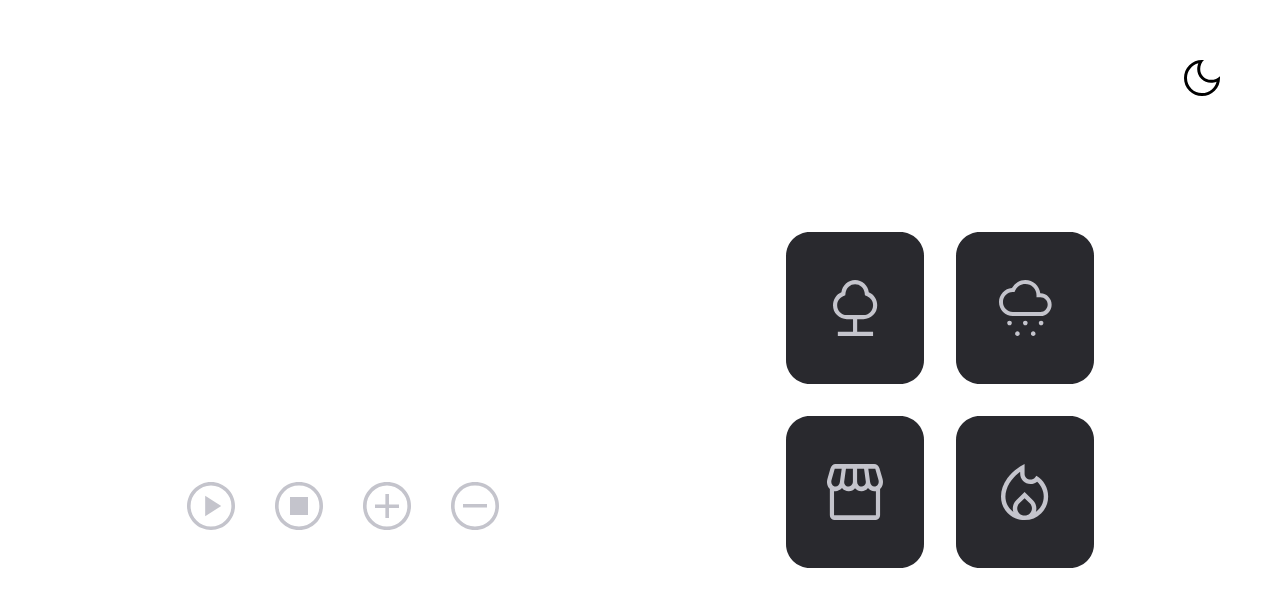
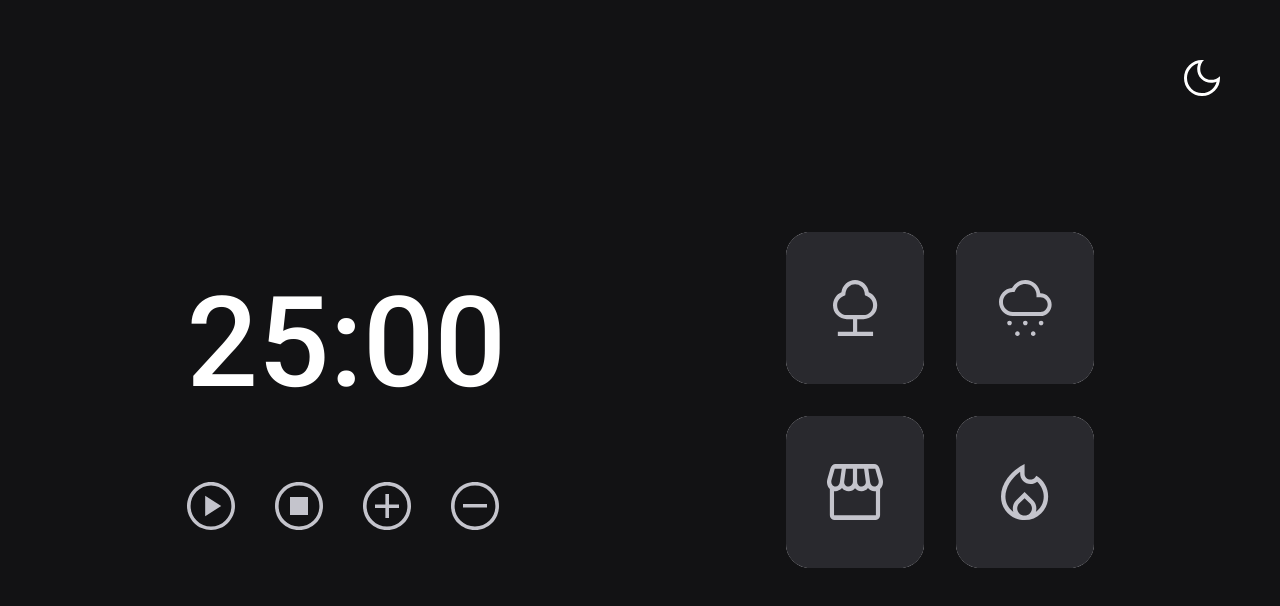
Before and after one commit to Clara-Pacheco/FocusTimer2.0-DarkMode, a plain HTML site: page index.html in a window 1280 px wide. Both pictures are taken after a click on the icon 1198 px from the left and 82 px from the top of the page. Drawn offline with Linux system fonts and the light colour scheme.

Commit message:
Change path color from dark-icon, delete background-color from css main and change background color with click events on sun/moon icons

```diff
--- a/index.html
+++ b/index.html
@@ -21,7 +21,7 @@
 
       <div class="dark">
         <svg class="dark-icon notActiveIcon" width="36" height="36" viewBox="0 0 36 36" fill="none" xmlns="http://www.w3.org/2000/svg">
-          <path class="dark-icon-path" d="M18 36C13 36 8.75 34.25 5.25 30.75C1.75 27.25 0 23 0 18C0 13 1.75 8.75 5.25 5.25C8.75 1.75 13 0 18 0C18.2667 0 18.55 0.00833343 18.85 0.0250001C19.15 0.0416668 19.5333 0.0666666 20 0.0999999C18.8 1.16667 17.8667 2.48333 17.2 4.05C16.5333 5.61667 16.2 7.26667 16.2 9C16.2 12 17.25 14.55 19.35 16.65C21.45 18.75 24 19.8 27 19.8C28.7333 19.8 30.3833 19.4917 31.95 18.875C33.5167 18.2583 34.8333 17.4 35.9 16.3C35.9333 16.7 35.9583 17.025 35.975 17.275C35.9917 17.525 36 17.7667 36 18C36 23 34.25 27.25 30.75 30.75C27.25 34.25 23 36 18 36ZM18 33C21.6333 33 24.8 31.875 27.5 29.625C30.2 27.375 31.8833 24.7333 32.55 21.7C31.7167 22.0667 30.825 22.3417 29.875 22.525C28.925 22.7083 27.9667 22.8 27 22.8C23.1667 22.8 19.9083 21.4583 17.225 18.775C14.5417 16.0917 13.2 12.8333 13.2 9C13.2 8.2 13.2833 7.34167 13.45 6.425C13.6167 5.50833 13.9167 4.46667 14.35 3.3C11.0833 4.2 8.375 6.025 6.225 8.775C4.075 11.525 3 14.6 3 18C3 22.1667 4.45833 25.7083 7.375 28.625C10.2917 31.5417 13.8333 33 18 33Z" fill="black"/>
+          <path class="dark-icon-path" d="M18 36C13 36 8.75 34.25 5.25 30.75C1.75 27.25 0 23 0 18C0 13 1.75 8.75 5.25 5.25C8.75 1.75 13 0 18 0C18.2667 0 18.55 0.00833343 18.85 0.0250001C19.15 0.0416668 19.5333 0.0666666 20 0.0999999C18.8 1.16667 17.8667 2.48333 17.2 4.05C16.5333 5.61667 16.2 7.26667 16.2 9C16.2 12 17.25 14.55 19.35 16.65C21.45 18.75 24 19.8 27 19.8C28.7333 19.8 30.3833 19.4917 31.95 18.875C33.5167 18.2583 34.8333 17.4 35.9 16.3C35.9333 16.7 35.9583 17.025 35.975 17.275C35.9917 17.525 36 17.7667 36 18C36 23 34.25 27.25 30.75 30.75C27.25 34.25 23 36 18 36ZM18 33C21.6333 33 24.8 31.875 27.5 29.625C30.2 27.375 31.8833 24.7333 32.55 21.7C31.7167 22.0667 30.825 22.3417 29.875 22.525C28.925 22.7083 27.9667 22.8 27 22.8C23.1667 22.8 19.9083 21.4583 17.225 18.775C14.5417 16.0917 13.2 12.8333 13.2 9C13.2 8.2 13.2833 7.34167 13.45 6.425C13.6167 5.50833 13.9167 4.46667 14.35 3.3C11.0833 4.2 8.375 6.025 6.225 8.775C4.075 11.525 3 14.6 3 18C3 22.1667 4.45833 25.7083 7.375 28.625C10.2917 31.5417 13.8333 33 18 33Z" fill="white"/>
           </svg>
       </div>
 
--- a/js/darkMode.js
+++ b/js/darkMode.js
@@ -52,7 +52,7 @@ export function DarkMode({
     cafeteriaCardPath.style.fill = '#C4C4CC'
     fireplaceCardPath.style.fill = '#C4C4CC'
 
-    // document.body.style.backgroundColor = '#121214'
+    document.body.style.backgroundColor = '#121214'
 
   })
 
@@ -73,6 +73,8 @@ export function DarkMode({
     rainCardPath.style.fill = '#323238'
     cafeteriaCardPath.style.fill = '#323238'
     fireplaceCardPath.style.fill = '#323238'
+
+    document.body.style.backgroundColor = '#FFF'
   })
 
 
--- a/style.css
+++ b/style.css
@@ -19,11 +19,12 @@
 
 body {
   display:relative;
+
 }
 
 main {
   height: 100vh;
-  background-color: var(--bg-color);
+  /* background-color: var(--bg-color); */
 
   display: grid;
   place-content: center;
```
